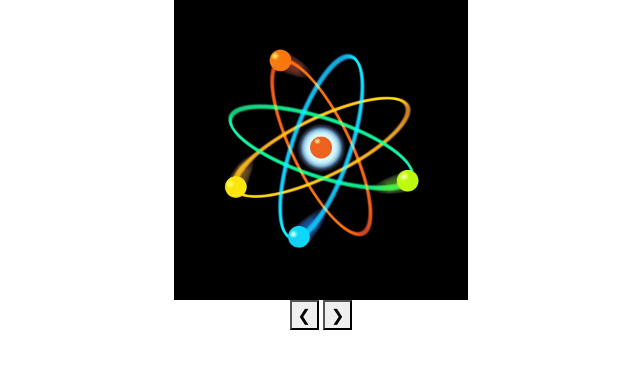
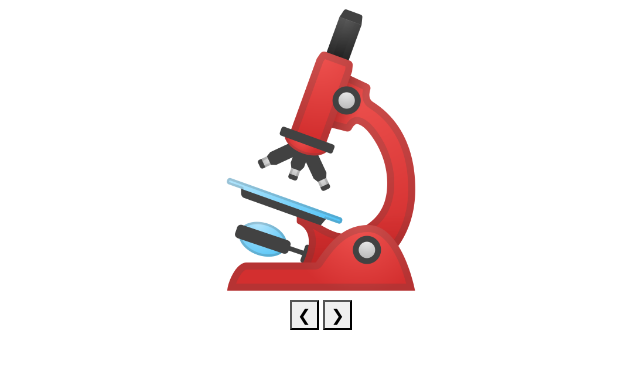
Before and after one commit to VidhiKulkarni/teamlace, a Flask app: page / in a window 1280 px wide. Shown: the part 80-449 px from the top of the page, without its empty margins (319-959 px from the left). Run offline with Flask 2, Linux system fonts and the light colour scheme.

Commit message:
imagine using transparent images

```diff
--- a/templates/index.html
+++ b/templates/index.html
@@ -10,8 +10,7 @@
 {% block content %}
     <div class="w3-content w3-display-container">
         <!-- w3-animate-fading class allows image to fade in-->
-        <center><img alt="Atom" class="BioObj w3-animate-fading" src="/static/assets/atom.jpeg" style="height: 300px"></center>
-        <center><img alt="Beaker" class="BioObj w3-animate-fading" src="/static/assets/beaker.png" style="height: 300px"></center>
+        <center><img alt="Microscope" class="BioObj w3-animate-fading" src="/static/assets/microscope.png" style="height: 300px"></center>
       <center><img alt="DNA" class="BioObj w3-animate-fading" src="/static/assets/dna.png" style="height: 300px"></center>
         <!-- clicking right or left button will call plusDivs function-->
         <center><button class="w3-button w3-black w3-display-left" onclick="plusDivs(-1)">&#10094;</button>
```
Also changed, not shown: static/assets/atom.jpeg (deleted), static/assets/beaker.png (deleted), static/assets/dna.png, static/assets/microscope.png (added).
